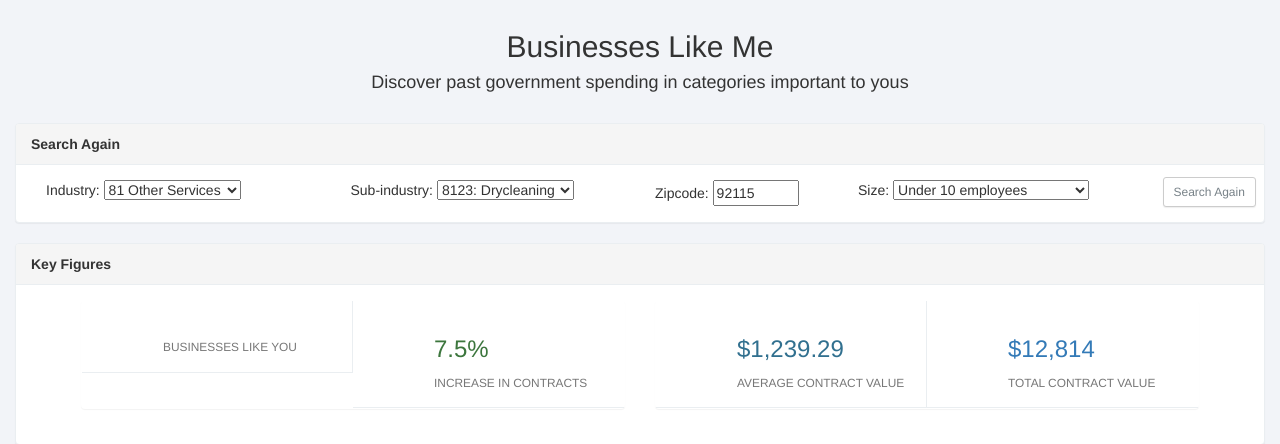
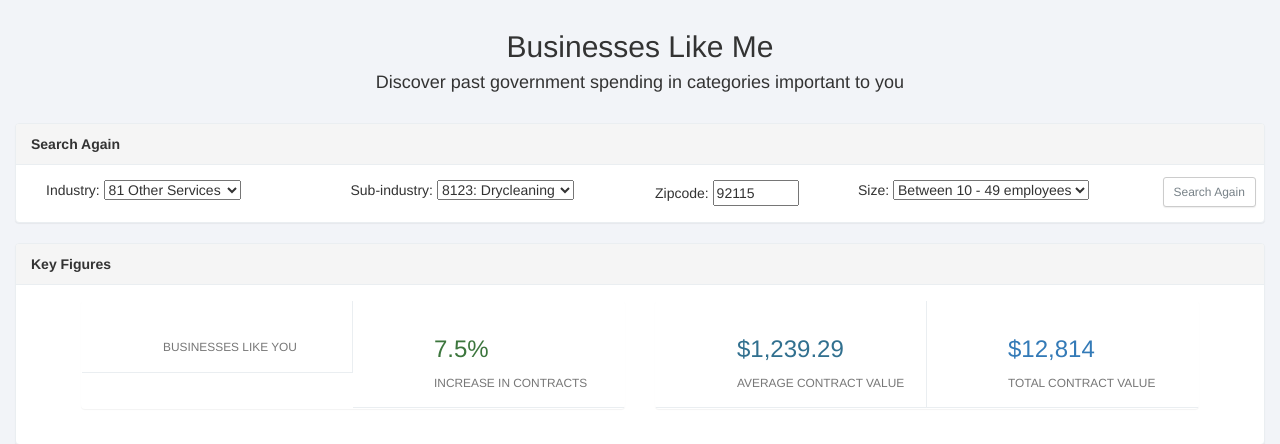
Before and after one commit to wlong0827/treasury-sb-search, a Flask app: template templates/dashboard.html in a window 1280 px wide. Shown: the top 444 px of the page. Run offline with Flask 2, Linux system fonts and the light colour scheme; the template is opened without the code that fills it, so the values that code supplies are empty; some libraries are stand-ins or nearby versions.

Commit message:
fixed typo and minor changes for demo

```diff
--- a/templates/dashboard.html
+++ b/templates/dashboard.html
@@ -44,7 +44,7 @@
                       <div class="col-sm-6">
                       <center>
                         <p class="h2 font-bold m-t">Businesses Like Me</p>
-                        <p class="h4 font-bold m-t">Discover past government spending in categories important to yous</p>
+                        <p class="h4 font-bold m-t">Discover past government spending in categories important to you</p>
                       </center>
                       <!-- <center><large style="font-size:20px">Searching near <i class="fa fa-map-marker fa-lg text-primary"></i> <ins id="city"></ins>, <ins id="state"></ins></large></center> -->
                     </div>
@@ -127,8 +127,8 @@
                             <span>Size:</span>
                             <select>
                               <option>Select</option>
-                      <option selected="selected">Under 10 employees</option>
-                      <option>Between 10 - 49 employees</option>
+                      <option>Under 10 employees</option>
+                      <option selected="selected">Between 10 - 49 employees</option>
                         <option>Between 50 - 99 employees</option>
                       <option>Over 100 employees</option>
                             </select>
```
